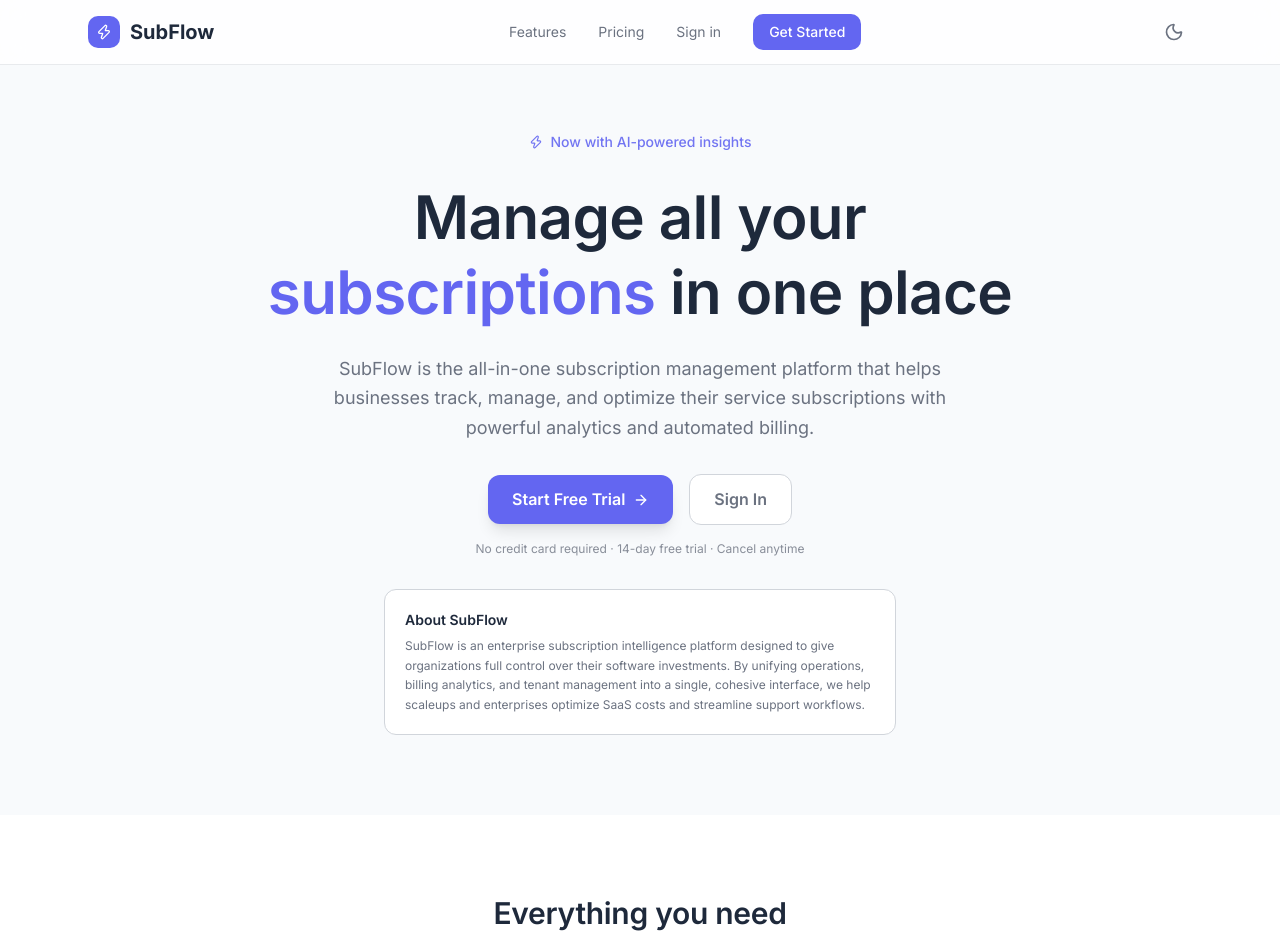
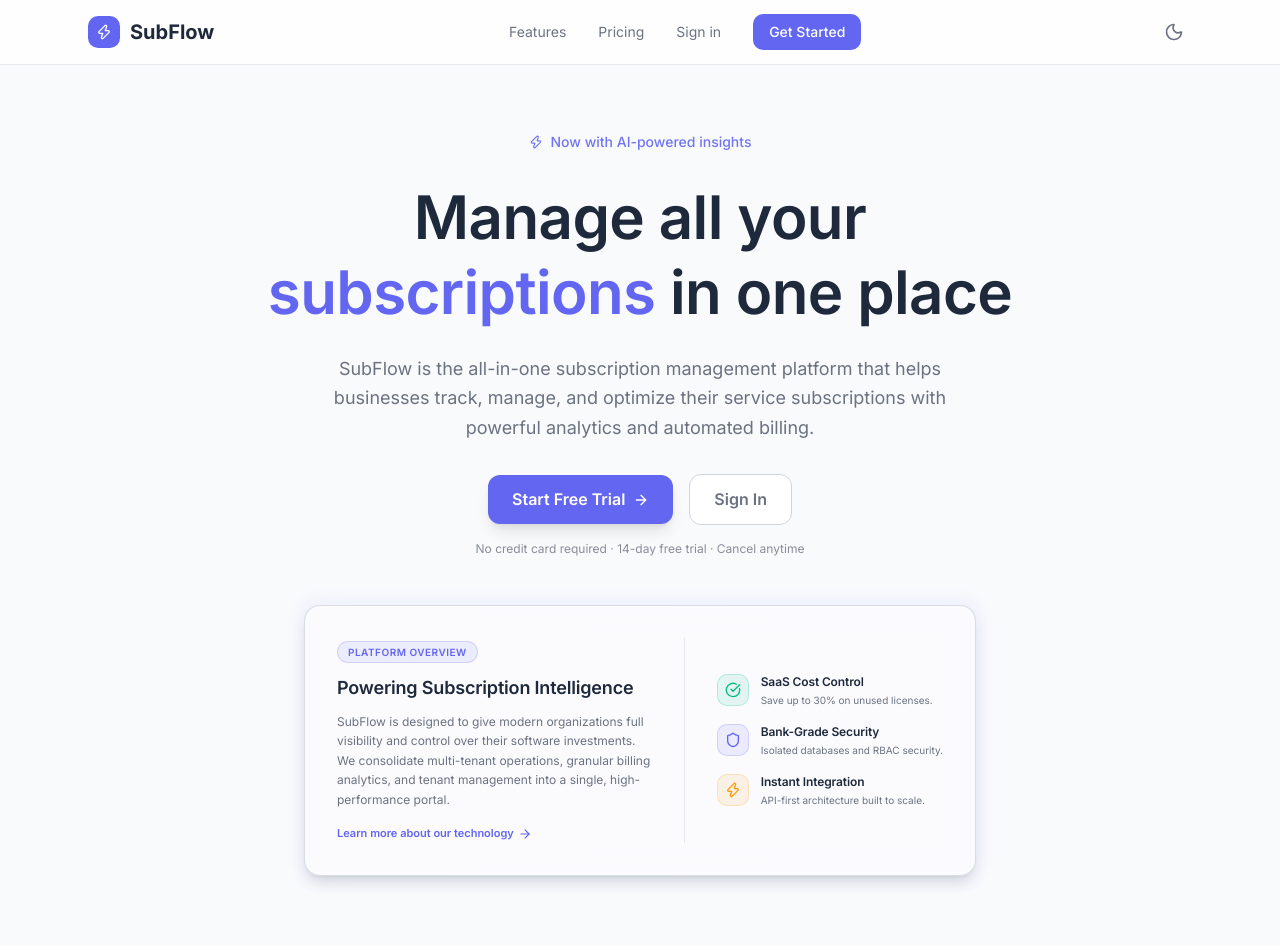
Before and after one commit to VARDH9620/SubFlow, a React (Vite) app: page / in a window 1280 px wide. Shown: the top 946 px of the page. Built offline with nearby package versions, Linux system fonts and the light colour scheme.

Commit message:
design: upgrade landing page company showcase card with modern glassmorphism design

```diff
--- a/src/pages/Landing.tsx
+++ b/src/pages/Landing.tsx
@@ -67,11 +67,65 @@ export default function Landing() {
           <p className="mt-4 text-xs text-muted-foreground/80">No credit card required · 14-day free trial · Cancel anytime</p>
 
           {/* About Company */}
-          <div className="mt-8 max-w-lg mx-auto bg-card rounded-xl p-5 border border-border text-left">
-            <p className="text-sm font-semibold text-foreground mb-1.5">About SubFlow</p>
-            <p className="text-xs text-muted-foreground leading-relaxed">
-              SubFlow is an enterprise subscription intelligence platform designed to give organizations full control over their software investments. By unifying operations, billing analytics, and tenant management into a single, cohesive interface, we help scaleups and enterprises optimize SaaS costs and streamline support workflows.
-            </p>
+          <div className="mt-12 max-w-2xl mx-auto relative group">
+            {/* Background Gradient Glow */}
+            <div className="absolute -inset-1 bg-gradient-to-r from-primary/30 to-indigo-500/30 rounded-2xl blur opacity-25 group-hover:opacity-40 transition duration-1000 group-hover:duration-200" />
+
+            {/* Card Content */}
+            <div className="relative bg-card/75 backdrop-blur-md rounded-2xl p-6 md:p-8 border border-border/80 shadow-lg flex flex-col md:flex-row gap-6 md:gap-8 items-stretch text-left transition-all duration-300 hover:shadow-xl hover:-translate-y-0.5">
+              <div className="flex-1 flex flex-col justify-between">
+                <div>
+                  <div className="inline-flex items-center gap-1.5 px-2.5 py-0.5 rounded-full text-[10px] font-semibold tracking-wider uppercase bg-primary/10 text-primary mb-3.5 border border-primary/20">
+                    Platform Overview
+                  </div>
+                  <h3 className="text-lg font-bold text-foreground mb-3 leading-tight">
+                    Powering Subscription Intelligence
+                  </h3>
+                  <p className="text-xs text-muted-foreground leading-relaxed">
+                    SubFlow is designed to give modern organizations full visibility and control over their software investments. We consolidate multi-tenant operations, granular billing analytics, and tenant management into a single, high-performance portal.
+                  </p>
+                </div>
+                <div className="mt-4 text-[11px] font-semibold text-primary flex items-center gap-1">
+                  Learn more about our technology <ArrowRight className="w-3.5 h-3.5" />
+                </div>
+              </div>
+
+              {/* Vertical divider on desktop */}
+              <div className="hidden md:block w-px bg-border/50 self-stretch" />
+
+              {/* Key Highlights */}
+              <div className="flex flex-col justify-center gap-4 min-w-[200px]">
+                <div className="flex items-start gap-3">
+                  <div className="w-8 h-8 rounded-lg bg-emerald-500/10 flex items-center justify-center text-emerald-500 shrink-0 border border-emerald-500/20">
+                    <CheckCircle className="w-4 h-4" />
+                  </div>
+                  <div>
+                    <h5 className="text-xs font-semibold text-foreground">SaaS Cost Control</h5>
+                    <p className="text-[10px] text-muted-foreground mt-0.5">Save up to 30% on unused licenses.</p>
+                  </div>
+                </div>
+
+                <div className="flex items-start gap-3">
+                  <div className="w-8 h-8 rounded-lg bg-indigo-500/10 flex items-center justify-center text-indigo-500 shrink-0 border border-indigo-500/20">
+                    <Shield className="w-4 h-4" />
+                  </div>
+                  <div>
+                    <h5 className="text-xs font-semibold text-foreground">Bank-Grade Security</h5>
+                    <p className="text-[10px] text-muted-foreground mt-0.5">Isolated databases and RBAC security.</p>
+                  </div>
+                </div>
+
+                <div className="flex items-start gap-3">
+                  <div className="w-8 h-8 rounded-lg bg-amber-500/10 flex items-center justify-center text-amber-500 shrink-0 border border-amber-500/20">
+                    <Zap className="w-4 h-4" />
+                  </div>
+                  <div>
+                    <h5 className="text-xs font-semibold text-foreground">Instant Integration</h5>
+                    <p className="text-[10px] text-muted-foreground mt-0.5">API-first architecture built to scale.</p>
+                  </div>
+                </div>
+              </div>
+            </div>
           </div>
         </div>
       </section>
```
